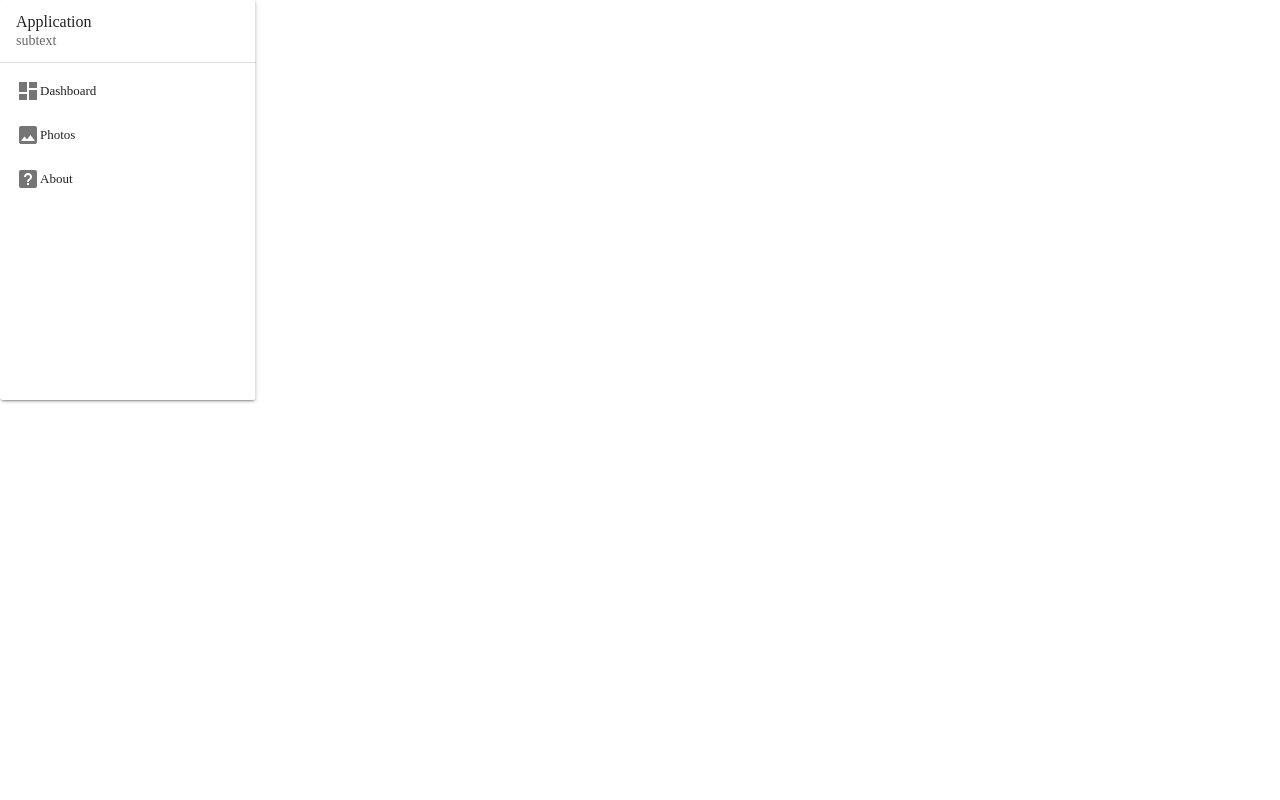
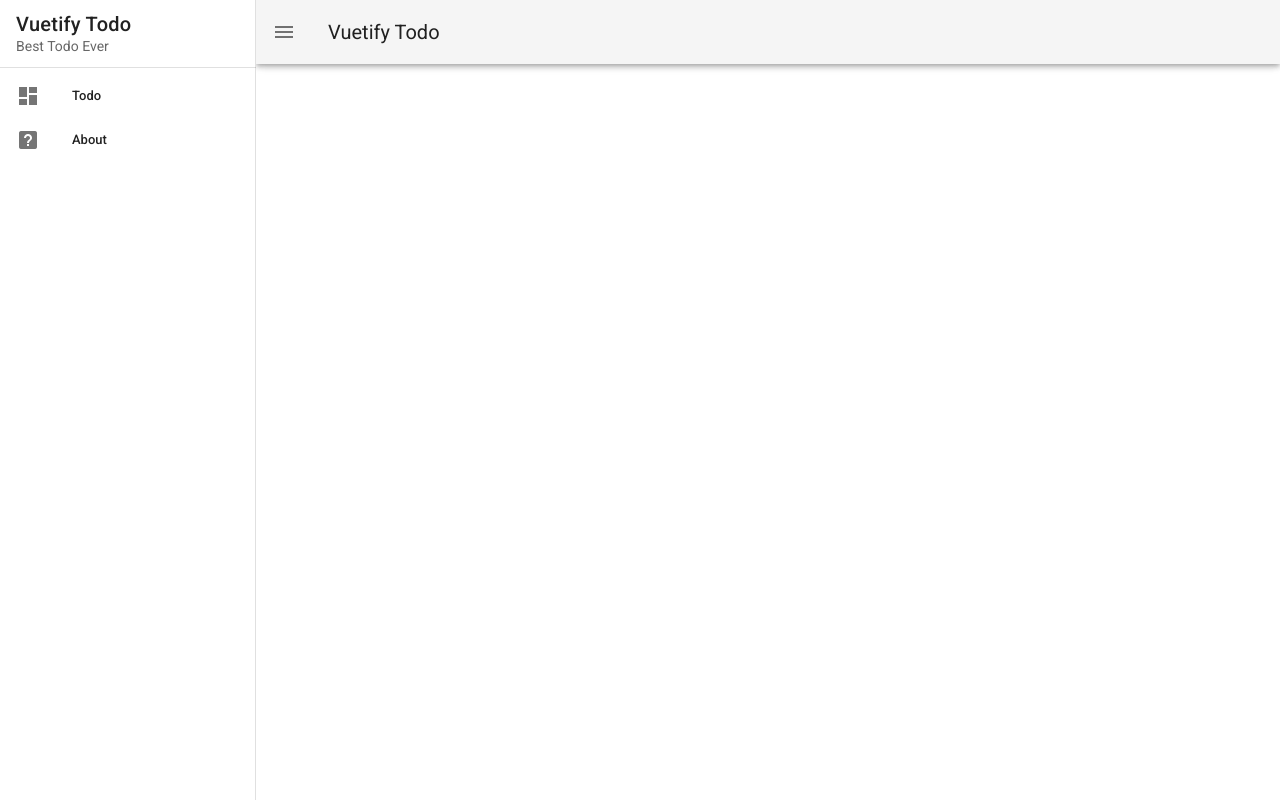
Before and after one commit to calvindio/vuetify-todo, a Vue app: page / in a window 1280 px wide. Built offline with nearby package versions, Linux system fonts and the light colour scheme.

Commit message:
... customize to fit

```diff
--- a/src/App.vue
+++ b/src/App.vue
@@ -1,10 +1,10 @@
 <template lang="pug">
-v-card.mx-auto(height='400', width='256')
-	v-navigation-drawer(permanent)
+v-app#inspire
+	v-navigation-drawer(v-model='drawer', app)
 		v-list-item
 			v-list-item-content
-				v-list-item-title.title Application
-				v-list-item-subtitle subtext
+				v-list-item-title.title Vuetify Todo
+				v-list-item-subtitle Best Todo Ever
 		v-divider
 		v-list(dense, nav)
 			v-list-item(v-for='item in items', :key='item.title', link)
@@ -12,18 +12,21 @@ v-card.mx-auto(height='400', width='256')
 					v-icon {{ item.icon }}
 				v-list-item-content
 					v-list-item-title {{ item.title }}
+	v-app-bar(app)
+		v-app-bar-nav-icon(@click='drawer = !drawer')
+		v-toolbar-title Vuetify Todo
+	v-main
 </template>
 
 <script>
 export default {
 	data() {
 		return {
+			drawer: null,
 			items: [
-				{ title: 'Dashboard', icon: 'mdi-view-dashboard' },
-				{ title: 'Photos', icon: 'mdi-image' },
+				{ title: 'Todo', icon: 'mdi-view-dashboard' },
 				{ title: 'About', icon: 'mdi-help-box' },
 			],
-			right: null,
 		}
 	},
 }
```
